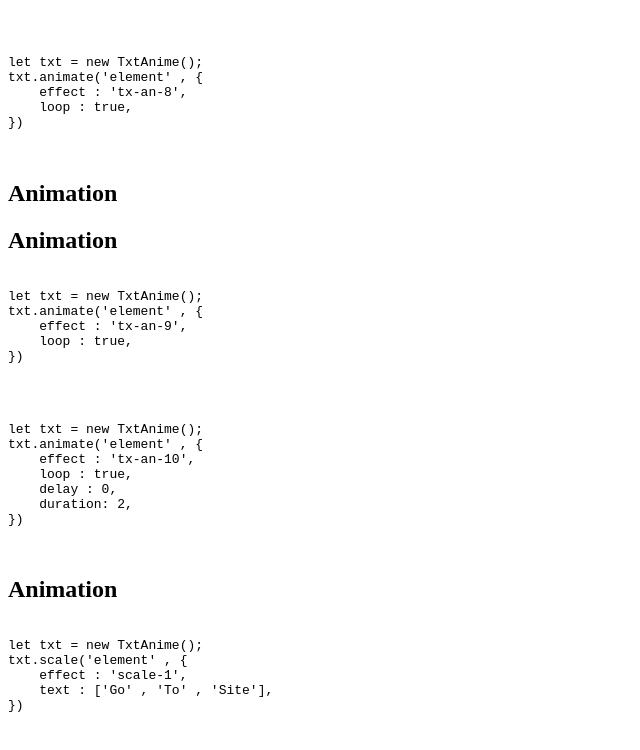
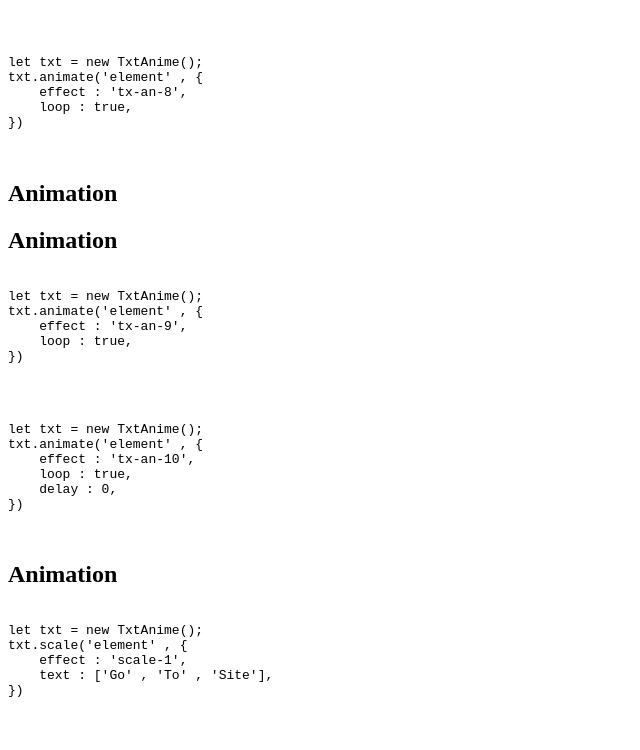
Before and after one commit to mohamedfrindi/TxtAnime.js, a website built with webpack: page site/index.html in a window 1280 px wide. Shown: the part 1490-2240 px from the top of the page, without its empty margins (0-640 px from the left). Built offline with nearby package versions, Linux system fonts and the light colour scheme; a script that the page names is missing.

Commit message:
TxtAnime.js

```diff
--- a/site/index.html
+++ b/site/index.html
@@ -83,7 +83,6 @@ txt.animate('element' , {
     effect : 'tx-an-10',
     loop : true,
     delay : 0,
-    duration: 2,
 })
 </code>
                         </pre></div><div class="demo-view"><h2>Animation</h2></div></div></div><div class="demo-item d-11"><div class="demo-item-content"><div class="demo-view"><div class="tx"></div></div><div class="demo-code"><pre>
```
Also changed, not shown: src/doc/index.html (+0 -1 lines).
